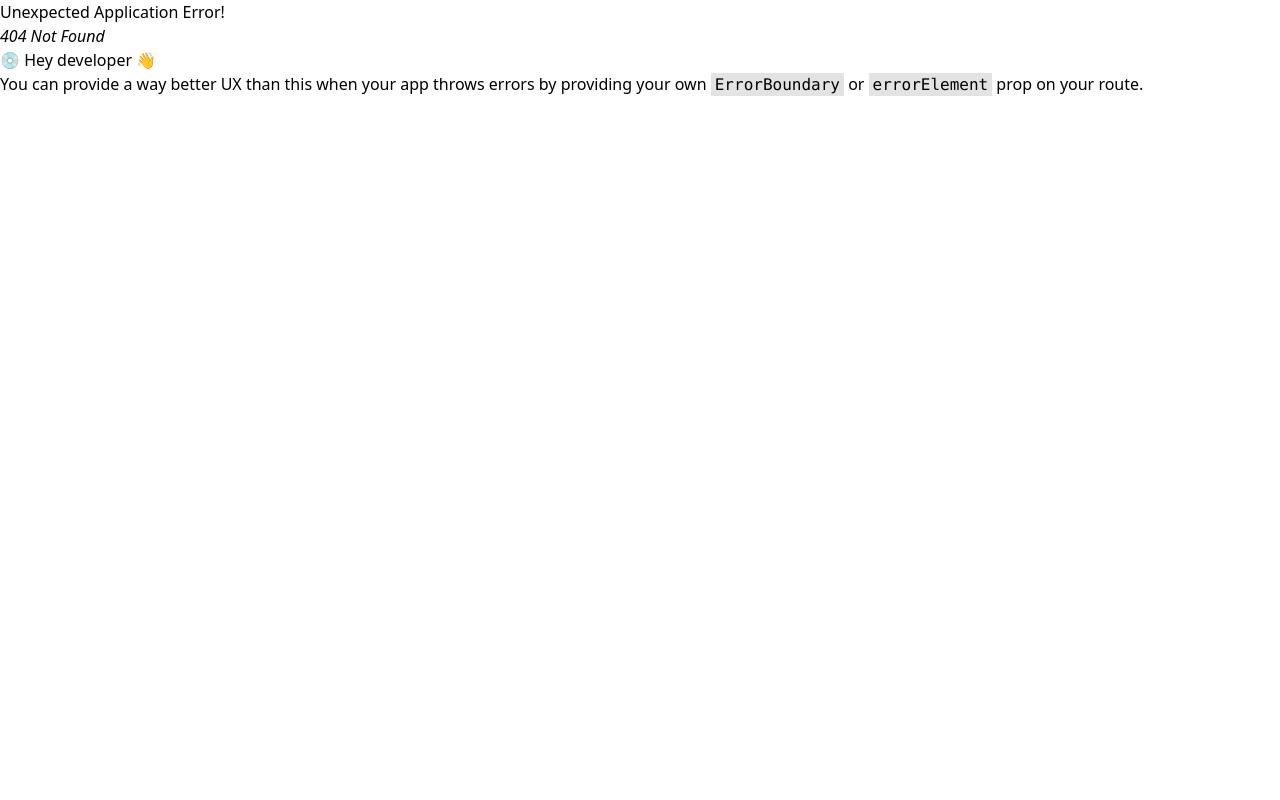
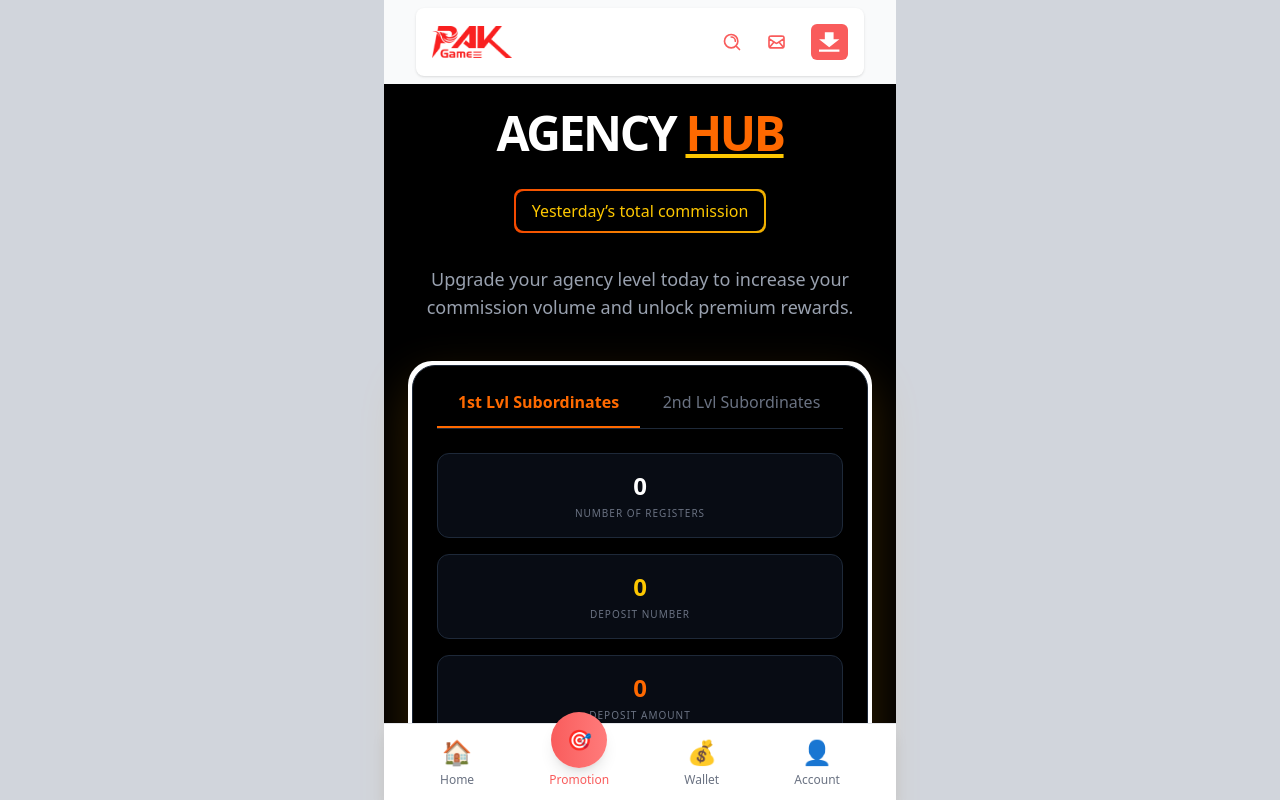
Before and after one commit to shakeeldev1/Game, a React (Vite) app: page /promotions in a window 1280 px wide. Before the commit this address had no page. Built offline with nearby package versions, Linux system fonts and the light colour scheme.

Commit message:
Promotions page is created

```diff
--- /dev/null
+++ b/src/components/promotionsPageComponents/InvitationLink.jsx
@@ -0,0 +1,75 @@
+import React from "react";
+import {
+  FaHandHoldingDollar,
+  FaBook,
+  FaHeadset,
+  FaSackDollar,
+  FaArrowRight,
+  FaSitemap,
+} from "react-icons/fa6";
+import { FiLink, FiCopy } from "react-icons/fi";
+import { Link } from "react-router-dom";
+
+function InvitationLink() {
+  const items = [
+    { icon: <FaSitemap />, label: "Subordinate data" },
+    { icon: <FaHandHoldingDollar />, label: "Commission details" },
+    { icon: <FaBook />, label: "Invitation rules" },
+    { icon: <FaHeadset />, label: "Agent line customer service" },
+    { icon: <FaSackDollar />, label: "Rebate ratio" },
+  ];
+
+  return (
+    <>
+      {/* Invitation Button */}
+      <div className="flex items-center justify-center py-12">
+        <button className="uppercase py-3 px-6 bg-gradient-to-r from-orange-600 to-yellow-500 rounded-full text-white font-bold cursor-pointer hover:scale-105 transition-transform">
+          Invitation Link
+        </button>
+      </div>
+
+      <div className="px-6 space-y-4">
+        {/* Referral Link Card */}
+        <div className="bg-white flex items-center justify-between shadow-lg border border-gray-100 p-4 mb-10 rounded-xl">
+          <FiLink className="text-xl text-orange-500" />
+
+          <Link className="hover:text-orange-400 font-medium">
+            Open Referral Link
+          </Link>
+
+          <div className="p-2 relative hover:bg-gray-100 rounded-full group">
+            <FiCopy className="text-xl cursor-pointer text-gray-600" />
+            <p className="absolute bg-black text-white text-[10px] hidden group-hover:block -left-8 py-1 -top-8 px-2 rounded">
+              Copy Link
+            </p>
+          </div>
+        </div>
+
+        {/* Items List */}
+        <div className="bg-white rounded-2xl shadow-sm overflow-hidden border border-gray-100">
+          {items.map((item, index) => (
+            <ClickAbleLink key={index} item={item} />
+          ))}
+        </div>
+      </div>
+    </>
+  );
+}
+
+// Clickable Item Component
+function ClickAbleLink({ item }) {
+  return (
+    <div className="flex items-center justify-between p-4 hover:bg-gray-50 border-b border-gray-50 last:border-0 cursor-pointer transition-colors group">
+      <div className="flex items-center gap-4">
+        <div className="text-2xl text-orange-500 bg-orange-50 p-2 rounded-lg group-hover:bg-orange-500 group-hover:text-white transition-all">
+          {item.icon}
+        </div>
+        <p className="text-gray-800 font-medium">{item.label}</p>
+      </div>
+
+      <FaArrowRight className="text-gray-300 group-hover:text-orange-500 transition-colors" />
+    </div>
+  );
+}
+
+export default InvitationLink;
--- /dev/null
+++ b/src/components/promotionsPageComponents/PromotionsData.jsx
@@ -0,0 +1,38 @@
+import React from "react";
+
+function PromotionData() {
+  const stats = [
+    { value: 0, label: "This week" },
+    { value: 0, label: "Total commission" },
+    { value: 0, label: "Direct subordinate" },
+    { value: 0, label: "Total number of subordinates in the team" },
+  ];
+
+  return (
+    <div className="px-6 my-10">
+      <div className="bg-white rounded-2xl shadow-lg border border-gray-100 p-6 space-y-6">
+        {/* Header */}
+        <div className="flex items-center gap-3 border-b border-gray-200 pb-5">
+          <div className="w-10 h-10 flex items-center justify-center rounded-full bg-orange-100 text-orange-500 text-lg">
+            📊
+          </div>
+          <h2 className="text-gray-800 font-semibold capitalize">
+            promotion data
+          </h2>
+        </div>
+
+        {/* Stats Grid */}
+        <div className="grid grid-cols-2 gap-y-6 gap-x-4">
+          {stats.map((item, index) => (
+            <div key={index} className="text-center">
+              <p className="text-2xl font-bold text-orange-500">{item.value}</p>
+              <p className="text-sm text-gray-500 mt-1">{item.label}</p>
+            </div>
+          ))}
+        </div>
+      </div>
+    </div>
+  );
+}
+
+export default PromotionData;
--- /dev/null
+++ b/src/components/promotionsPageComponents/PromotionsHero.jsx
@@ -0,0 +1,83 @@
+import React from "react";
+
+function Hero() {
+  return (
+    <section className="bg-black text-white min-h-125 flex items-center justify-center p-6">
+      <div className="max-w-4xl w-full">
+        {/* Left Side: Content */}
+        <div className="text-center space-y-8 pb-10">
+          <h1 className="text-5xl font-extrabold uppercase tracking-tighter">
+            Agency{" "}
+            <span className="text-orange-500 underline decoration-yellow-400">
+              Hub
+            </span>
+          </h1>
+          <div className="bg-linear-to-r from-orange-600 to-yellow-500 p-0.5 rounded-lg inline-block">
+            <div className="bg-black px-4 py-2 rounded-lg">
+              <p className="text-yellow-400 font-medium">
+                Yesterday’s total commission
+              </p>
+            </div>
+          </div>
+          <p className="text-gray-400 text-lg">
+            Upgrade your agency level today to increase your commission volume
+            and unlock premium rewards.
+          </p>
+        </div>
+
+        {/* Right Side: Data Card (Inspired by Image) */}
+        <div className="bg-white rounded-3xl p-1 shadow-[0_20px_50px_rgba(255,165,0,0.2)] overflow-hidden">
+          <div className="bg-black rounded-[calc(1.5rem-1px)] p-6 border border-gray-800">
+            {/* Tabs Header */}
+            <div className="flex border-b border-gray-800 mb-6">
+              <div className="flex-1 text-center pb-3 border-b-2 border-orange-500 text-orange-500 font-bold">
+                1st Lvl Subordinates
+              </div>
+              <div className="flex-1 text-center pb-3 text-gray-500 hover:text-yellow-400 cursor-pointer transition">
+                2nd Lvl Subordinates
+              </div>
+            </div>
+
+            {/* Stats Grid */}
+            <div className="grid  gap-4 text-center">
+              <StatBox
+                label="Number of Registers"
+                value="0"
+                color="text-white"
+              />
+              <StatBox
+                label="Deposit Number"
+                value="0"
+                color="text-yellow-400"
+              />
+              <StatBox
+                label="Deposit Amount"
+                value="0"
+                color="text-orange-500"
+              />
+              <StatBox
+                label="First Deposit Count"
+                value="0"
+                color="text-white"
+              />
+            </div>
+          </div>
+        </div>
+      </div>
+    </section>
+  );
+}
+
+// Chota component stats display karne ke liye
+function StatBox({ label, value, color }) {
+  return (
+    <div className="p-4 bg-gray-900/50 rounded-xl border border-gray-800">
+      <h3 className={`text-2xl font-black ${color}`}>{value}</h3>
+      <p className="text-[10px] uppercase tracking-widest text-gray-500 mt-1">
+        {label}
+      </p>
+    </div>
+  );
+}
+
+export default Hero;
--- /dev/null
+++ b/src/pages/Promotions.jsx
@@ -0,0 +1,16 @@
+import React from "react";
+import Hero from "../components/promotionsPageComponents/PromotionsHero";
+import InvitationLink from "../components/promotionsPageComponents/InvitationLink";
+import PromotionData from "../components/promotionsPageComponents/PromotionsData";
+
+function Promotions() {
+  return (
+    <>
+      <Hero />
+      <InvitationLink />
+      <PromotionData />
+    </>
+  );
+}
+
+export default Promotions;
```
Also changed, not shown: src/App.jsx (+16 -17 lines), src/components/common/Footer.jsx (+16 -10 lines), 1 other file (tests, documents, lock files or other folders).
